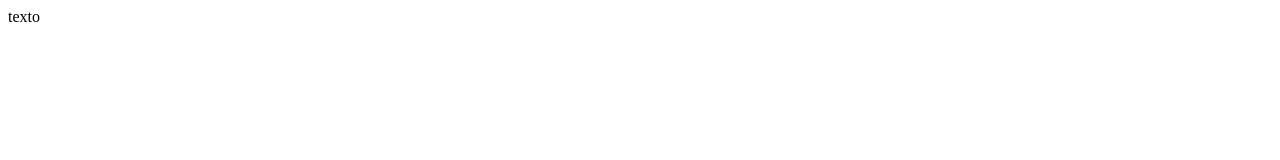
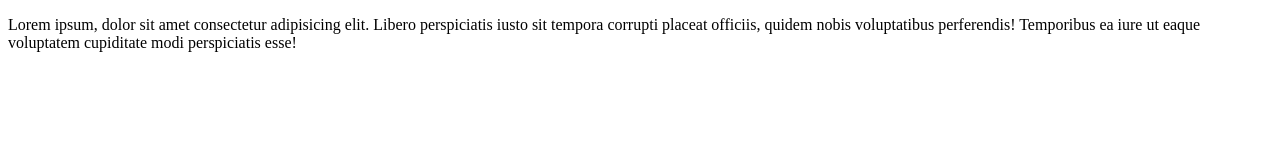
Before and after one commit to Juliana-senaisp/Projeto-GitHub, a plain HTML site: page index.html in a window 1280 px wide. Drawn offline with Linux system fonts and the light colour scheme.

Commit message:
Update index.html

```diff
--- a/index.html
+++ b/index.html
@@ -7,6 +7,6 @@
     <title>Document</title>
 </head>
 <body>
-    texto
+    <p>Lorem ipsum, dolor sit amet consectetur adipisicing elit. Libero perspiciatis iusto sit tempora corrupti placeat officiis, quidem nobis voluptatibus perferendis! Temporibus ea iure ut eaque voluptatem cupiditate modi perspiciatis esse!</p>
 </body>
 </html>
```
